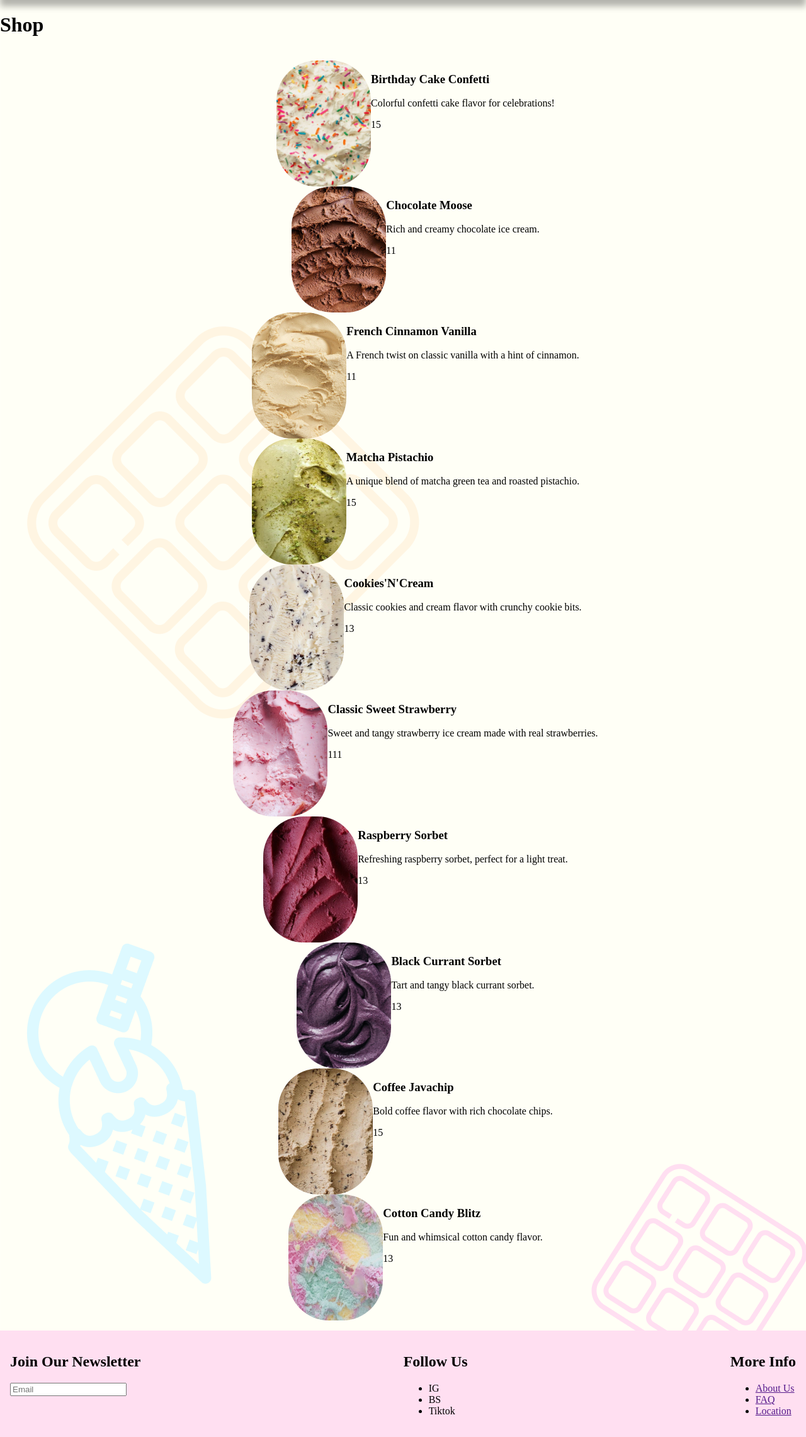
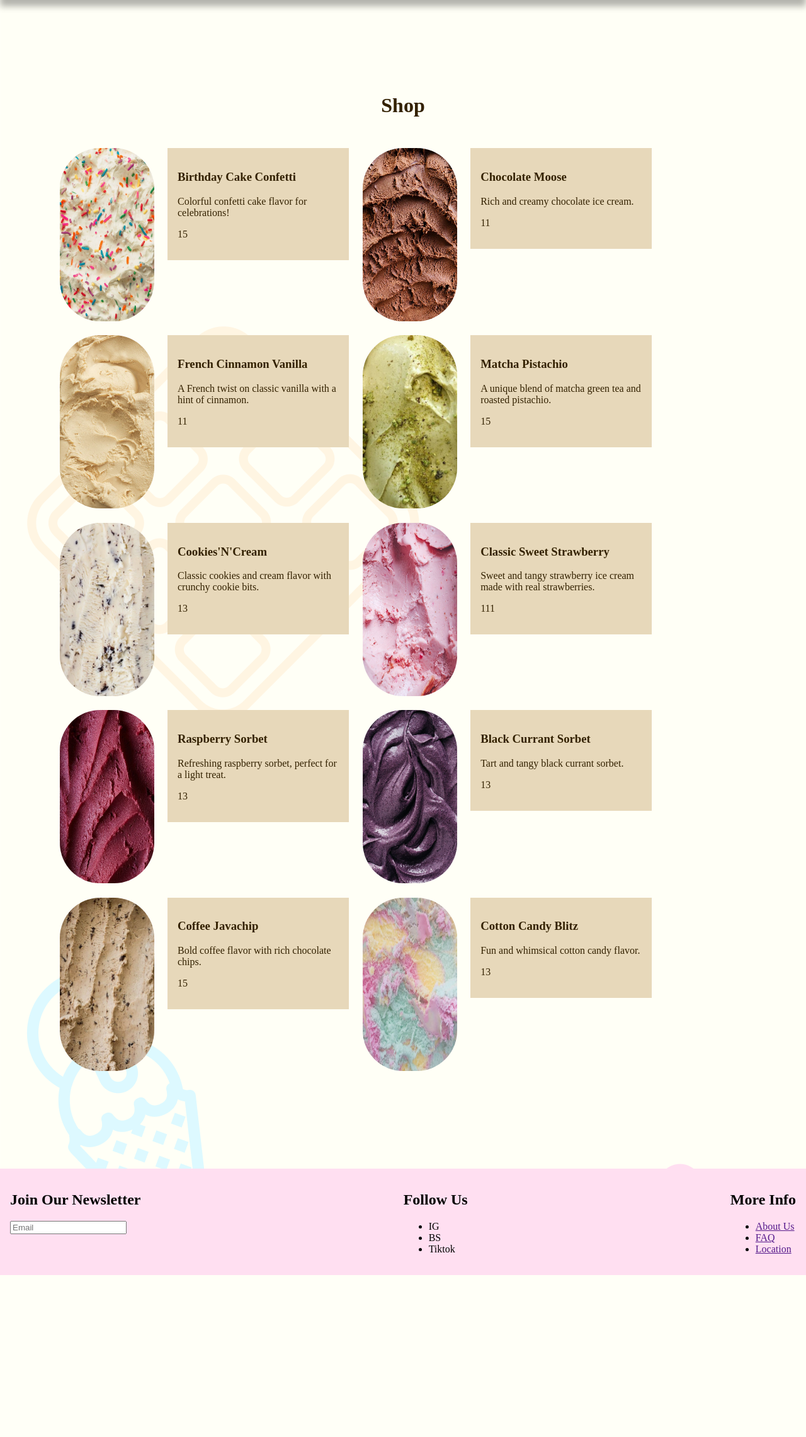
Before and after one commit to RosarioManny/Waffles-N-Scoop_IND, a Flask app: page /shop in a window 1280 px wide. Shown: the part 115-2396 px from the top of the page at 63% size. After the commit the page ends 2139 px from the top, so only its background shows below. Run offline with Flask 3, Linux system fonts and the light colour scheme; a user stored in the database is signed in; data comes from the database, SQL or seed files in the repository; some web fonts are replaced.

Commit message:
Shop Fetch, Style Items

```diff
--- a/static/style.css
+++ b/static/style.css
@@ -368,12 +368,26 @@ form {
 
 /* <<<<<<<<<<<<<<< SHOP / PRODUCT CONTENT >>>>>>>>>>>>>>>>*/
 
+.all-product-container {
+  display: flex;
+  flex-flow: row wrap;
+  width: 90vw;
+  list-style-type: none;
+}
+
 .full-product-container {
   display: flex;
-  justify-content: center;
+  gap: 1.3rem;
+  margin: .7rem;
 }
+
 .product-image {
   width: 150px;
-  height: 200px;
+  height: 275px;
   border-radius: 4rem;
 }
+.product-info-container {
+  width: 20vw;
+  background: #E7D8BA;
+  padding: 1rem;
+}
--- a/templates/shop.html
+++ b/templates/shop.html
@@ -5,22 +5,21 @@ Waffles N' Scoop Landing
 {% endblock %}
 
 {% block main%}
-<div>
+<div class="container">
   <h1>Shop</h1>
-  <section>
-    <form action="/shop" method="post"></form>
-      <ul>
+      <ul class="all-product-container">
         {% for i in range(ice_creams|length) %}
-        <li class="full-product-container">
+        <div class="full-product-container">
           <img class="product-image"src="/static/images/Product_Photos/{{ice_creams[i].image}}" alt="">
+          <li >
             <div class="product-info-container">
               <h3 class="product-title"> {{ ice_creams[i].name}} </h3>
               <p class="product-desc"> {{ice_creams[i].description}}</p>
               <p class="product-price">{{ ice_creams[i].price }}</p>
             </div>
           </li>
+        </div>
         {% endfor%}
       </ul>
-  </section>
 </div>
 {% endblock %}
```
Also changed, not shown: 1 other file. Lines whose indentation alone changed are shown as unchanged.
